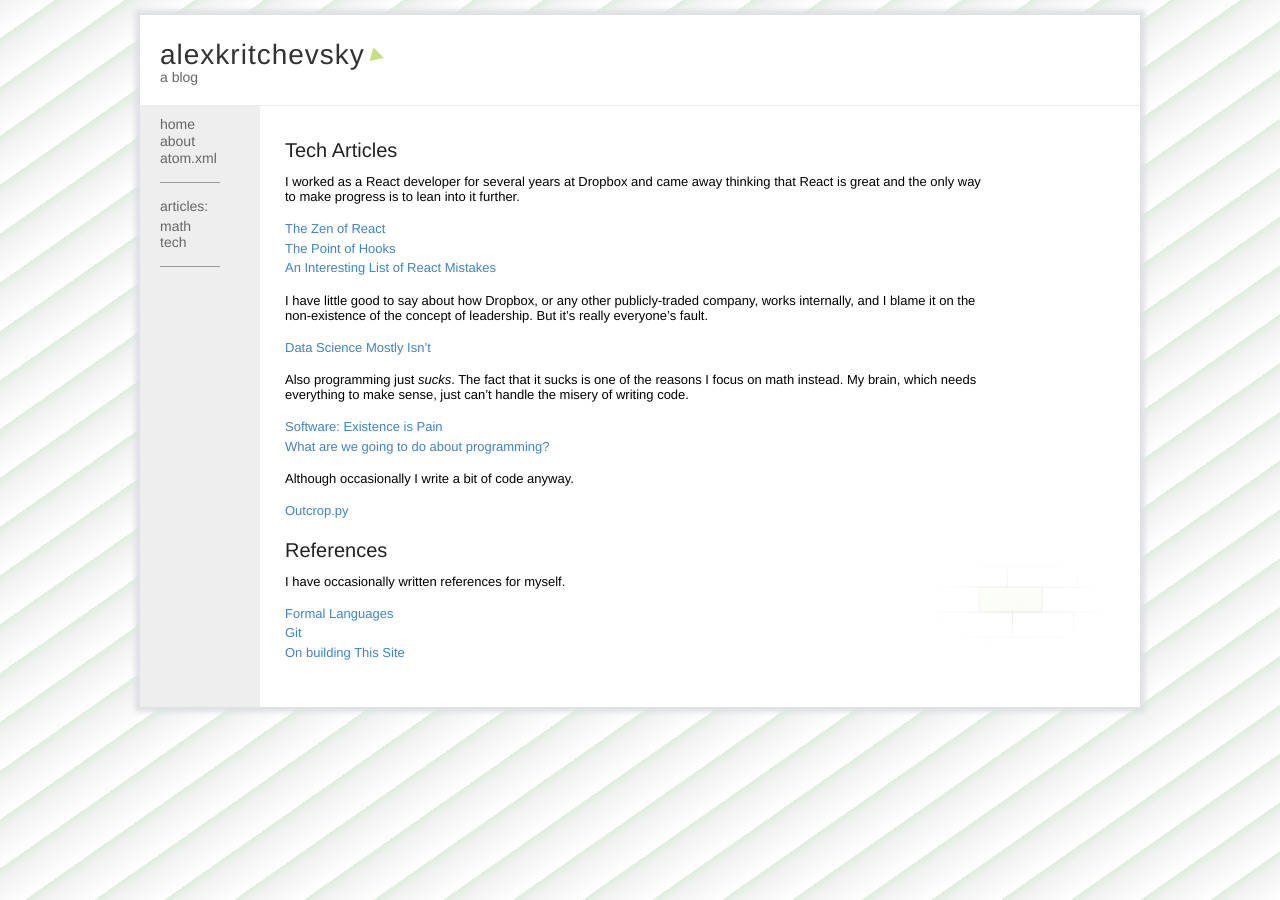
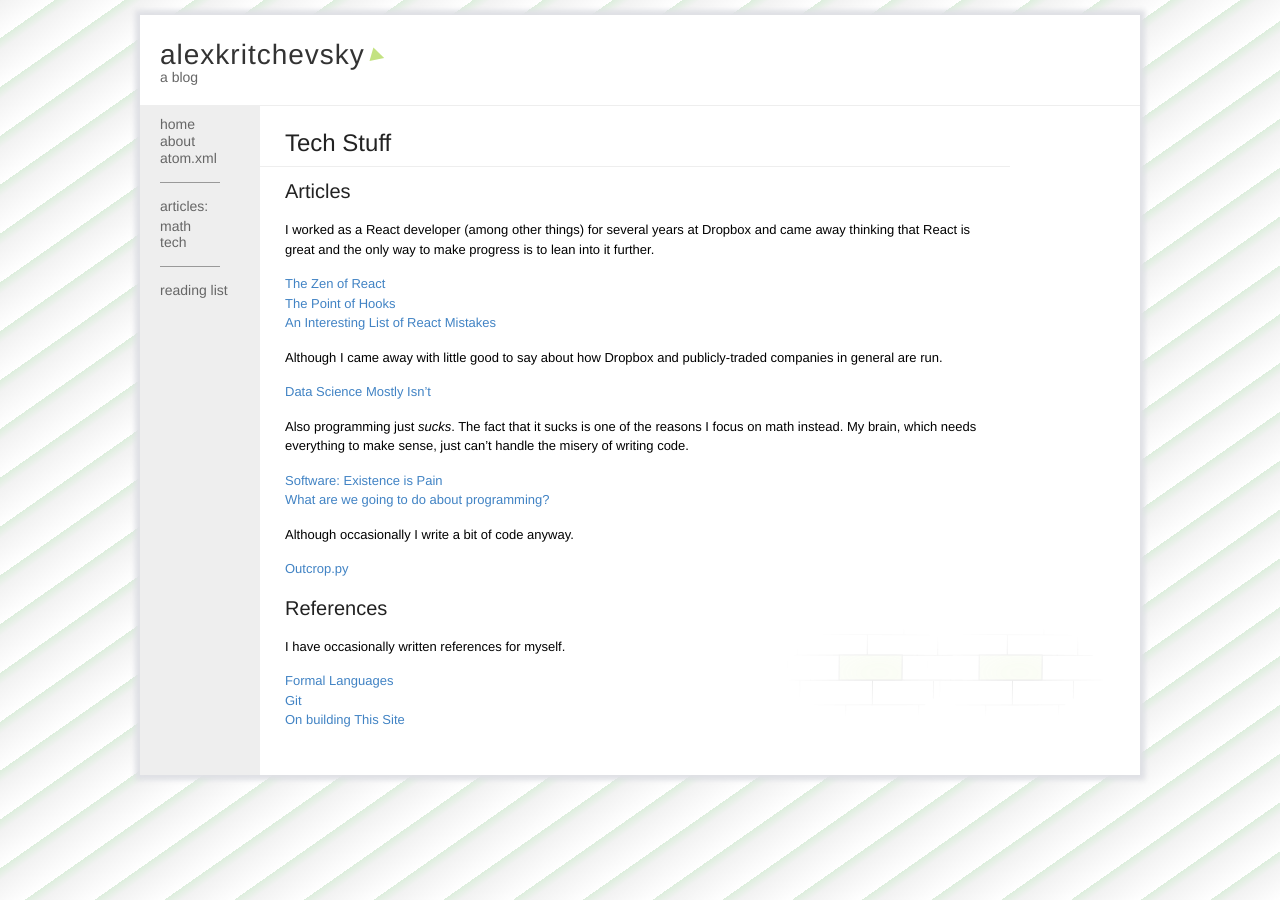
Before and after one commit to ajakaja/ajakaja.github.io, a Jekyll site: the page built from tech.md, in a window 1280 px wide. Built offline with Jekyll 4.4.1, drawn with Linux system fonts in a browser that asks for light colours.

Commit message:
reading list

```diff
--- a/_includes/sidebar.html
+++ b/_includes/sidebar.html
@@ -19,3 +19,7 @@
 <br/>
 <div class="divider"> </div>
 <br/>
+
+<div class="nav">
+<a href="/reading">reading list</a>
+</div>
--- a/tech.md
+++ b/tech.md
@@ -1,19 +1,18 @@
 ---
-layout: default
-title: "Tech stuff"
+layout: article
+title: "Tech Stuff"
 ---
 
-## Tech Articles
+## Articles
 
-I worked as a React developer for several years at Dropbox and came away thinking that React is great and the only way to make progress is to lean into it further.
+I worked as a React developer (among other things) for several years at Dropbox and came away thinking that React is great and the only way to make progress is to lean into it further.
 
 {:class="bare"}
 * [The Zen of React]({% post_url 2022-09-17-react%})
 * [The Point of Hooks]({% post_url 2022-10-12-react-2 %})
 * [An Interesting List of React Mistakes]({% post_url 2023-04-25-react-mistakes %})
 
-
-I have little good to say about how Dropbox, or any other publicly-traded company, works internally, and I blame it on the non-existence of the concept of leadership. But it's really everyone's fault.
+Although I came away with little good to say about how Dropbox and publicly-traded companies in general are run.
 
 {:class="bare"}
 * [Data Science Mostly Isn't]({% post_url 2023-05-01-data-science %})
```
Also changed, not shown: math.md (+3 -3 lines), reading.md (added, +34 -0 lines).
